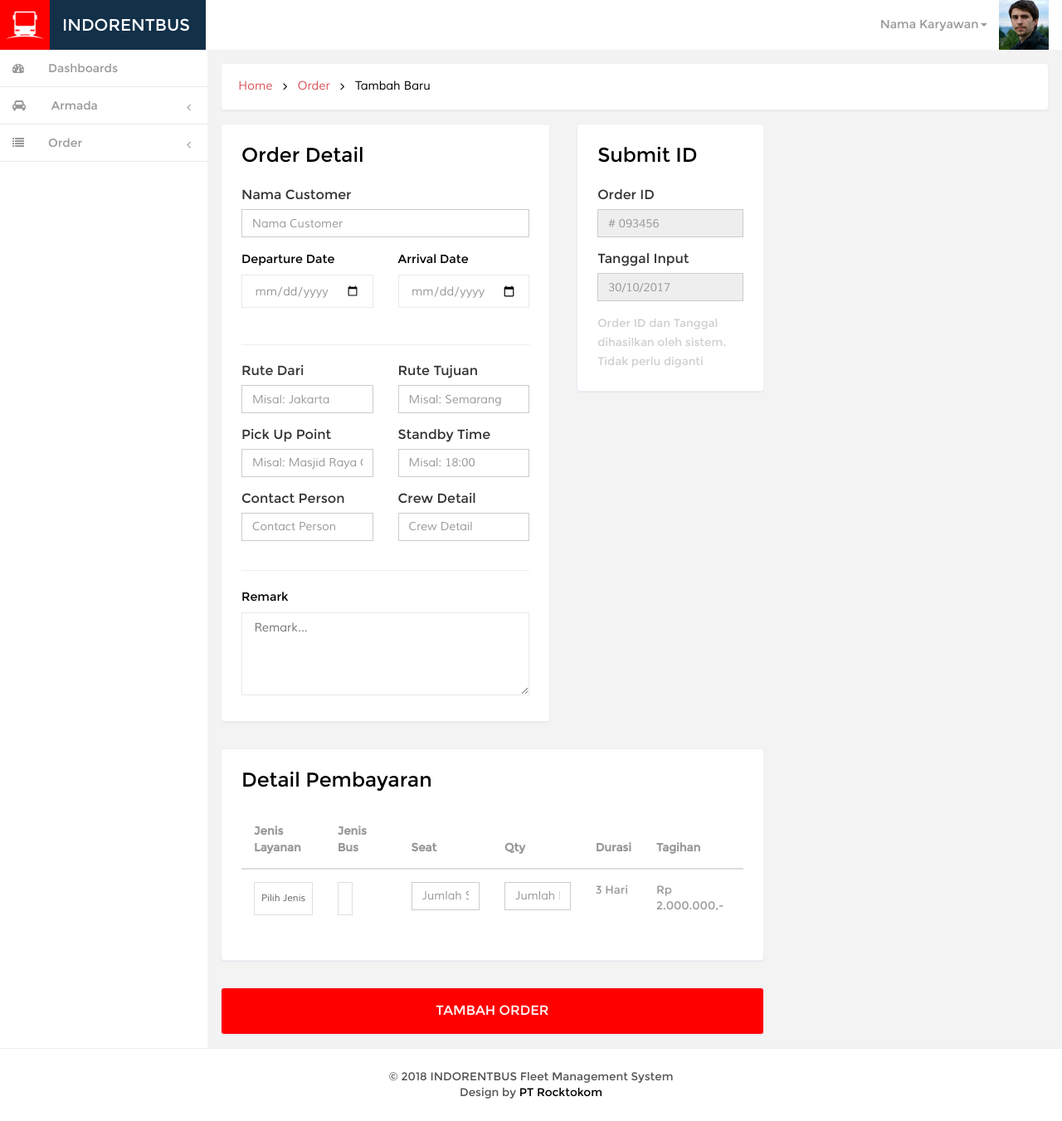
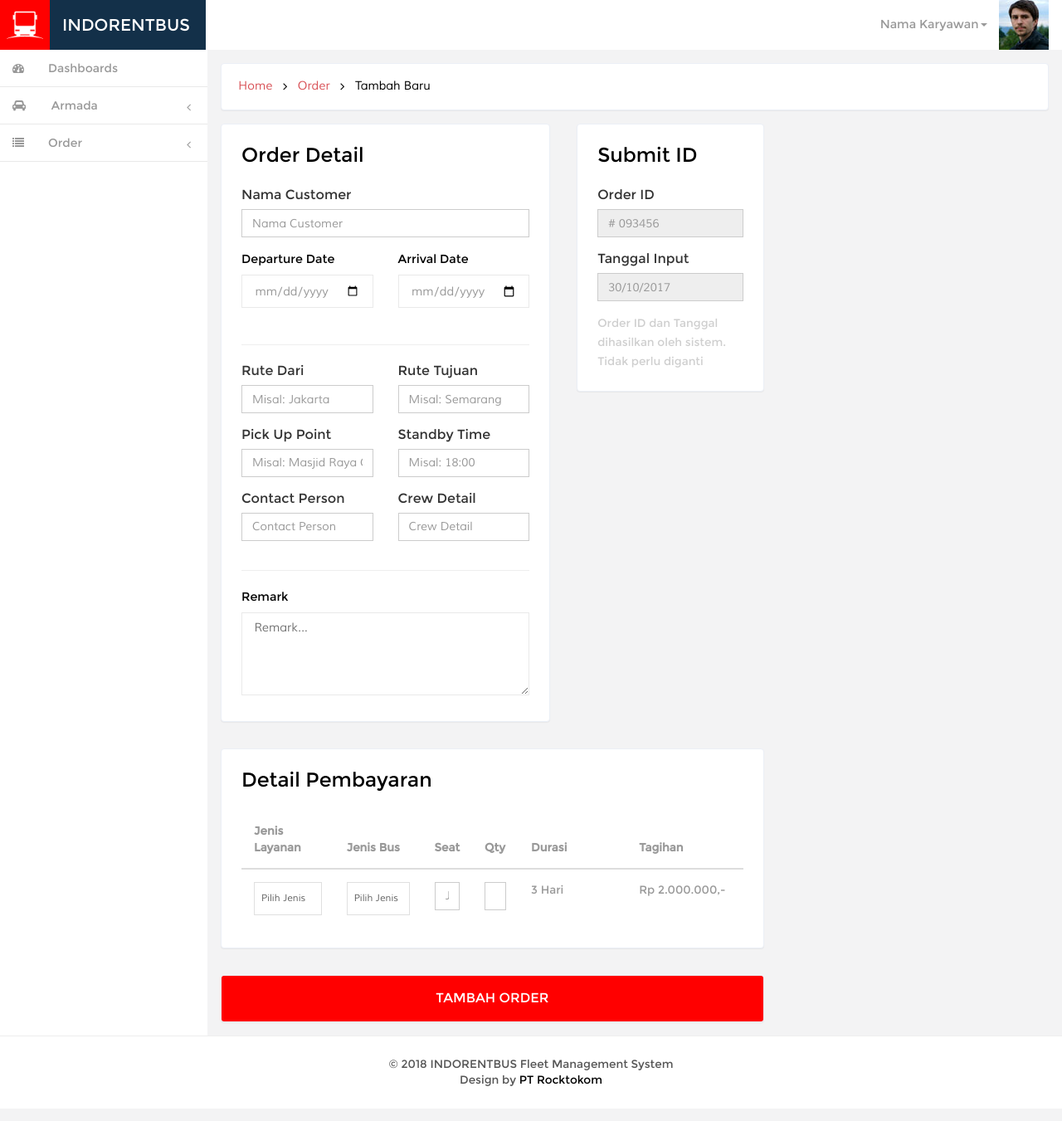
Before and after one commit to kemtol/indorentbus, a Jekyll site: the page built from laman/tambah-order.html, in a window 1280 px wide. Shown: the whole page at 83% size. Built offline with Jekyll 4.4.1, drawn with Linux system fonts in a browser that asks for light colours; nearby versions of some CDN libraries; Markdown is read by kramdown in place of the engine named in the settings; comment, search, counter and statistics services are not loaded.

Commit message:
Update tambah-order.html

```diff
--- a/laman/tambah-order.html
+++ b/laman/tambah-order.html
@@ -104,12 +104,12 @@ permalink: /orders/tambah/
 			<table class="table">
 				<thead>
 					<tr>
-						<th>Jenis Layanan</th>
-						<th>Jenis Bus</th>
-						<th>Seat</th>
-						<th>Qty</th>
-						<th>Durasi</th>
-						<th>Tagihan</th>
+						<th width="20%">Jenis Layanan</th>
+						<th width="20%">Jenis Bus</th>
+						<th width="5%">Seat</th>
+						<th width="5%">Qty</th>
+						<th width="25%">Durasi</th>
+						<th width="25%">Tagihan</th>
 					</tr>
 				</thead>
 				<tbody>
@@ -122,12 +122,10 @@ permalink: /orders/tambah/
 							</select>
 						</td>
 						<td>
-							<div class="form-group col-lg-4" style="padding-left:0">
-								<select name="fleet_type" id="fleet_type" class="form-control1 required">
-									<option value="">Pilih Jenis</option>
-									<option value="Big Bus" id="big_bus">Big Bus</option><option value="Family Car" id="family_car">Family Car</option><option value="Medium Bus" id="medium_bus">Medium Bus</option><option value="Micro Bus" id="micro_bus">Micro Bus</option>
-								</select>
-							</div>
+							<select name="fleet_type" id="fleet_type" class="form-control1 required">
+								<option value="">Pilih Jenis</option>
+								<option value="Big Bus" id="big_bus">Big Bus</option><option value="Family Car" id="family_car">Family Car</option><option value="Medium Bus" id="medium_bus">Medium Bus</option><option value="Micro Bus" id="micro_bus">Micro Bus</option>
+							</select>
 						</td>
 						<td>
 							<input type="text" class="form-control required" id="fleet_seat" placeholder="Jumlah Seat" name="fleet_seat">
```
